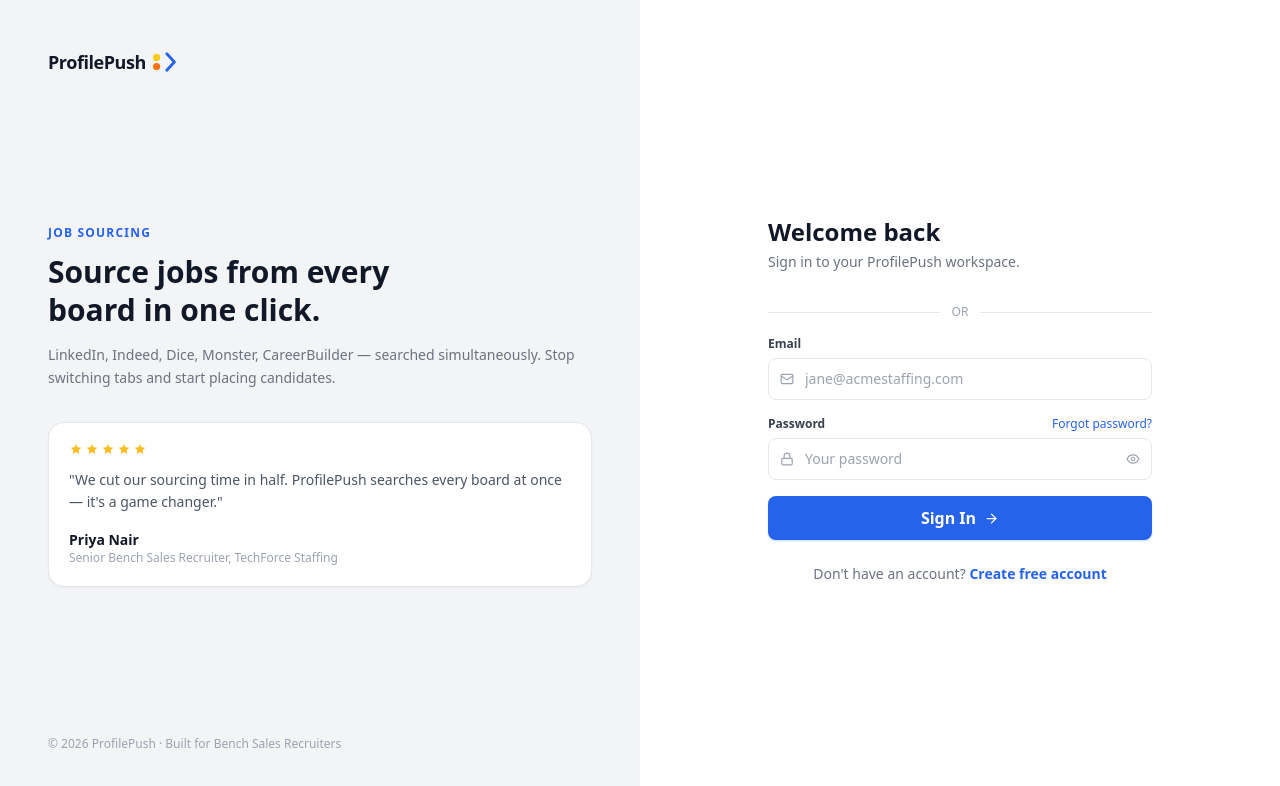
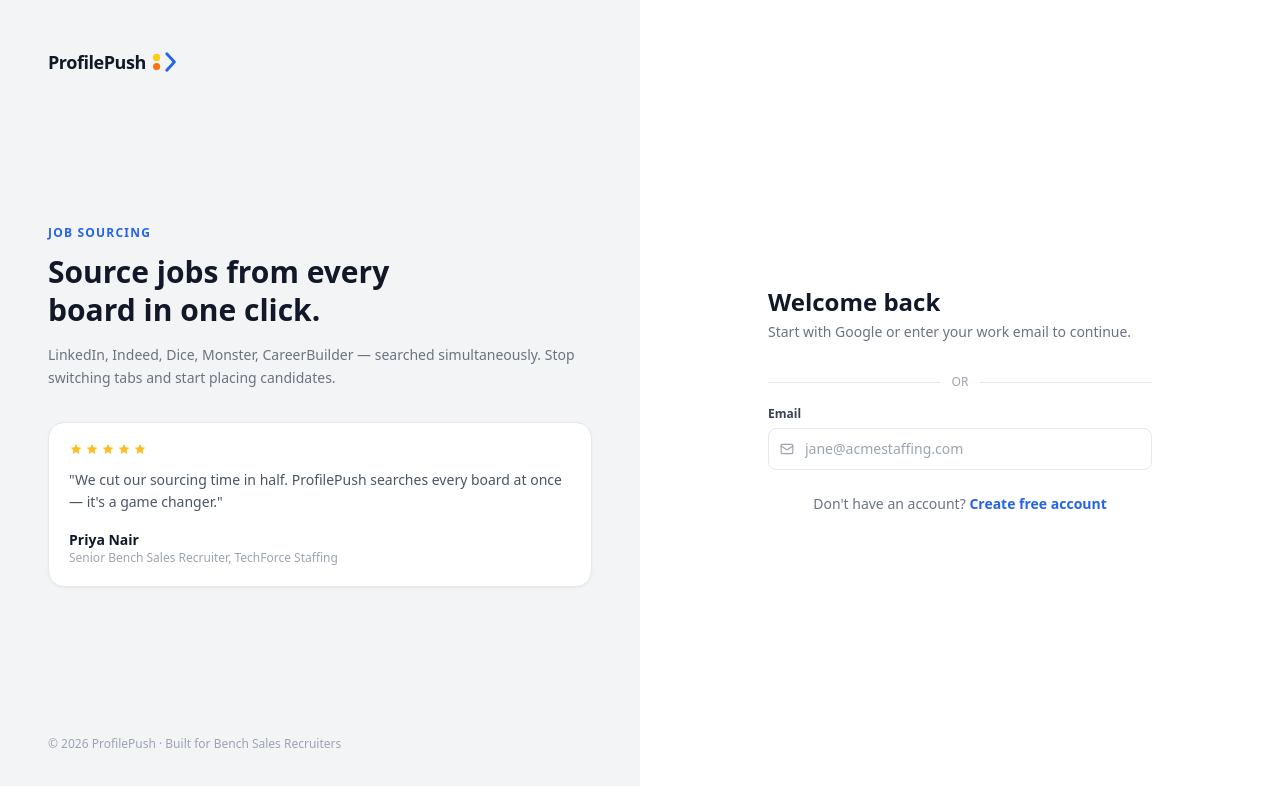
Before and after one commit to profilepush-ai/profilepush, a React (Vite) app: page /signin in a window 1280 px wide. Shown: the top 786 px of the page. Built offline with nearby package versions, Linux system fonts and the light colour scheme; no server answers.

Commit message:
Make signin progressive with email-first flow

```diff
--- a/src/pages/SignIn.tsx
+++ b/src/pages/SignIn.tsx
@@ -78,6 +78,7 @@ export default function SignIn() {
   const [info, setInfo] = useState<string | null>(null);
   const googleButtonRef = useRef<HTMLDivElement | null>(null);
   const googleClientId = (import.meta.env.VITE_GOOGLE_CLIENT_ID ?? DEFAULT_GOOGLE_CLIENT_ID).trim();
+  const showPasswordStep = email.trim().length > 0;
 
   if (loading) {
     return (
@@ -277,7 +278,7 @@ export default function SignIn() {
           </Link>
 
           <h1 className="text-2xl font-extrabold text-gray-900 mb-1">Welcome back</h1>
-          <p className="text-gray-500 text-sm mb-8">Sign in to your ProfilePush workspace.</p>
+          <p className="text-gray-500 text-sm mb-8">Start with Google or enter your work email to continue.</p>
 
           {error && (
             <div id="sign-in-error" role="alert" aria-live="assertive" className="bg-red-50 border border-red-200 text-red-700 text-sm px-4 py-3 rounded-lg mb-6">
@@ -345,6 +346,8 @@ export default function SignIn() {
               </div>
             </div>
 
+            {showPasswordStep && (
+              <>
                 <div>
                   <div className="flex items-center justify-between mb-1.5">
                     <label htmlFor="password" className="block text-xs font-semibold text-gray-700">Password</label>
@@ -393,6 +396,8 @@ export default function SignIn() {
                     <>Sign In <ArrowRight size={15} /></>
                   )}
                 </button>
+              </>
+            )}
           </form>
 
           <p className="text-center text-sm text-gray-500 mt-6">
```
Lines whose indentation alone changed are shown as unchanged.
